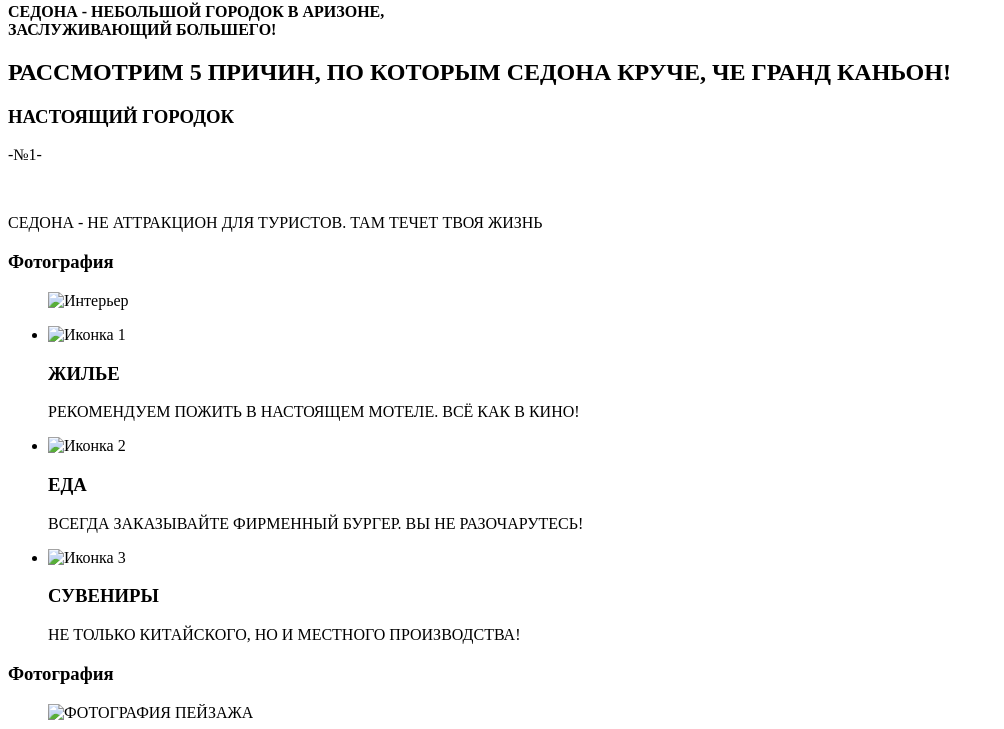
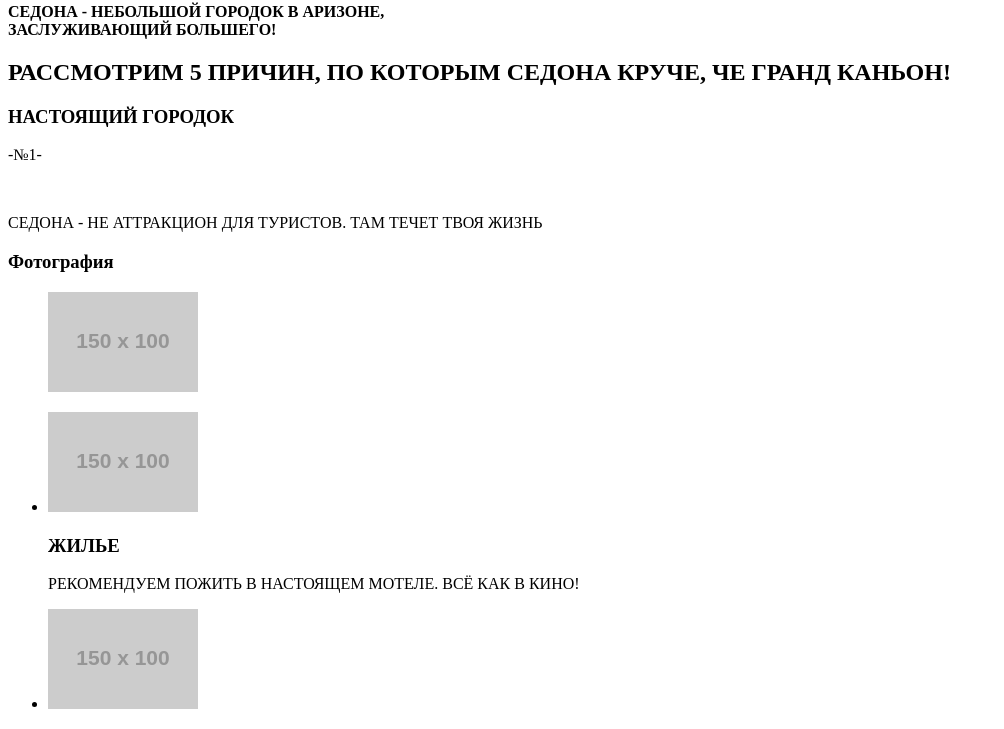
Before and after one commit to RessourdAlex/1500497-sedona-29, a plain HTML site: page index.html in a window 1280 px wide. Shown: the part 191-920 px from the top of the page, without its empty margins (0-1004 px from the left). Drawn offline with Linux system fonts and the light colour scheme; placeholder pictures from the web are drawn by us.

Commit message:
Update index.html

```diff
--- a/index.html
+++ b/index.html
@@ -24,34 +24,34 @@
   <main>
 
     <h1>Описание Седоны</h1>
-    <p><b>СЕДОНА - НЕБОЛЬШОЙ ГОРОДОК В АРИЗОНЕ,<br />
+    <p><b>СЕДОНА - НЕБОЛЬШОЙ ГОРОДОК В АРИЗОНЕ,<br>
     ЗАСЛУЖИВАЮЩИЙ БОЛЬШЕГО!</b></p>
     <h2>РАССМОТРИМ 5 ПРИЧИН, ПО КОТОРЫМ СЕДОНА КРУЧЕ, ЧЕ ГРАНД КАНЬОН!</h2>
     <section>
       <h3><b>НАСТОЯЩИЙ ГОРОДОК</b></h3>
-      <p>-№1-</p><br />
+      <p>-№1-</p><br>
       <p>СЕДОНА - НЕ АТТРАКЦИОН ДЛЯ ТУРИСТОВ. ТАМ ТЕЧЕТ ТВОЯ ЖИЗНЬ</p>
     </section>
     <section>
       <h3>Фотография</h3>
       <figure>
-        <img src="" width="" heigth="" alt="Интерьер">
+        <img src="https://via.placeholder.com/150x100" alt="Интерьер">
       </figure>
     </section>
     <section>
       <ul>
         <li>
-          <img src="" width="" heigth="" alt="Иконка 1">
+          <img src="https://via.placeholder.com/150x100" alt="Иконка 1">
           <h3><b>ЖИЛЬЕ</b></h3>
           <p>РЕКОМЕНДУЕМ ПОЖИТЬ В НАСТОЯЩЕМ МОТЕЛЕ. ВСЁ КАК В КИНО!</p>
         </li>
         <li>
-          <img src="" width="" heigth="" alt="Иконка 2">
+          <img src="https://via.placeholder.com/150x100" alt="Иконка 2">
           <h3><b>ЕДА</b></h3>
           <p>ВСЕГДА ЗАКАЗЫВАЙТЕ ФИРМЕННЫЙ БУРГЕР. ВЫ НЕ РАЗОЧАРУТЕСЬ!</p>
         </li>
         <li>
-          <img src="" width="" heigth="" alt="Иконка 3">
+          <img src="https://via.placeholder.com/150x100" alt="Иконка 3">
           <h3><b>СУВЕНИРЫ</b></h3>
           <p>НЕ ТОЛЬКО КИТАЙСКОГО, НО И МЕСТНОГО ПРОИЗВОДСТВА!</p>
         </li>
@@ -60,7 +60,7 @@
     <section>
       <h3>Фотография</h3>
       <figure>
-        <img src="" width="" heigth="" alt="ФОТОГРАФИЯ ПЕЙЗАЖА">
+        <img src="https://via.placeholder.com/150x100" alt="ФОТОГРАФИЯ ПЕЙЗАЖА">
       </figure>
     </section>
     <section>
@@ -72,23 +72,23 @@
       <ul>
         <li>
           <h3><b>НЕБОЛЬШАЯ ПЛОЩАДЬ</b></h3>
-          <p>-№3-</p><br />
+          <p>-№3-</p><br>
           <p>ВСЕ ДОСТОПРИМЕЧАТЕЛЬНОСТИ НАХОДЯТСЯ ОЧЕНЬ БЛИЗКО</p>
         </li>
         <li>
           <h3><b>КРАСИВАЯ ДОРОГА</b></h3>
-          <p>-№4-</p><br />
+          <p>-№4-</p><br>
           <p>ЕХАТЬ В СЕДОНУ ИЗ ЛАС-ВЕГАСА СОВСЕМ НЕ СКУЧНО!</p>
         </li>
         <li>
           <h3><b>МАЛО ТУРИСТОВ</b></h3>
-          <p>-№5-</p><br />
+          <p>-№5-</p><br>
           <p>БОЛЬШИНСТВО ЕДЕТ В ГРАНД КАНЬОН И ТОЛПИТСЯ ТАМ</p>
         </li>
       </ul>
     </section>
     <section>
-      <p><b>ЗАИНТЕРЕСОВАЛИСЬ?</b></p><br />
+      <p><b>ЗАИНТЕРЕСОВАЛИСЬ?</b></p><br>
       <p>УКАЖИТЕ ПРЕДПОЛАГАЕМЫЕ ДАТЫ ПОЕЗДКИ, И МЫ ПОКАЖЕМ ВАМ ЛУЧШИЕ ПРЕДЛОЖЕНИЯ ГОСТИНИЦ В СЕДОНЕ</p>
     </section>
     <section>
```
